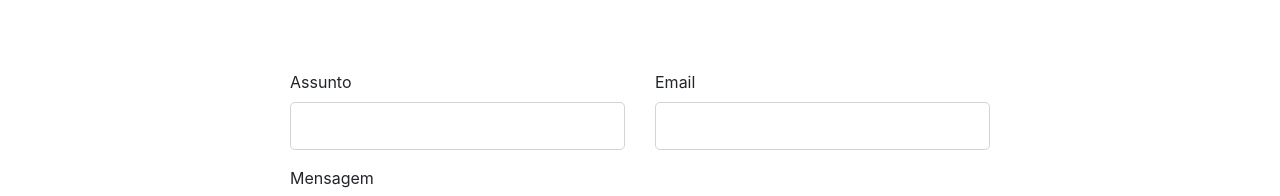
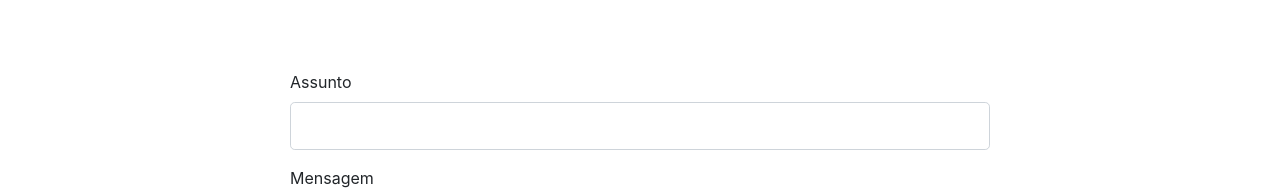
Before and after one commit to marcusvbda/portfolio, a Next.js app: page /contact in a window 1280 px wide. Shown: the part 315-511 px from the top of the page. Built offline with nearby package versions, Linux system fonts and the light colour scheme.

Commit message:
atualiza mailto

```diff
--- a/pages/contact.js
+++ b/pages/contact.js
@@ -7,7 +7,6 @@ const Contact = ({ contact_email }) => {
     const { translate } = useContext(GlobalContext)
     const [form, setForm] = useState({
         subject: null,
-        from: null,
         html: null,
     })
 
@@ -26,16 +25,10 @@ const Contact = ({ contact_email }) => {
                 <h1 className="text-center f-30">{translate('contact.title')}</h1>
                 <Row className="form-contact justify-content-center">
                     <form onSubmit={handleSubmit} className="d-flex flex-wrap col-xs-12 col-md-8">
-                        <Col xs={12} md={6}>
+                        <Col xs={12} md={12}>
                             <Form.Group>
                                 <Form.Label>{translate('contact.subject')}</Form.Label>
                                 <Form.Control type="text" size="lg" required value={form.subject} onChange={i => setForm({ ...form, subject: i.target.value })} />
-                            </Form.Group>
-                        </Col>
-                        <Col xs={12} md={6}>
-                            <Form.Group>
-                                <Form.Label>{translate('contact.email')}</Form.Label>
-                                <Form.Control type="email" size="lg" required value={form.from} onChange={i => setForm({ ...form, from: i.target.value })} />
                             </Form.Group>
                         </Col>
                         <Col xs={12} md={12}>
```
